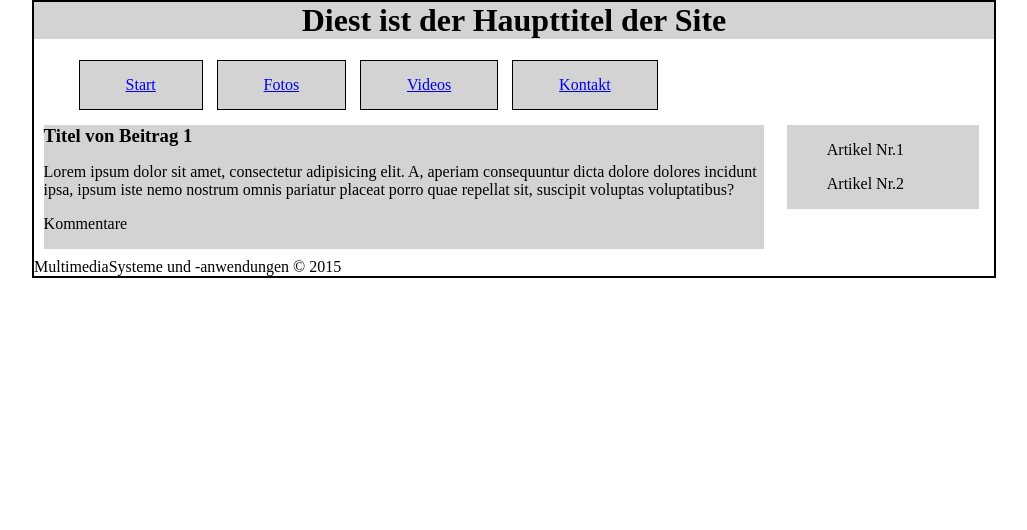
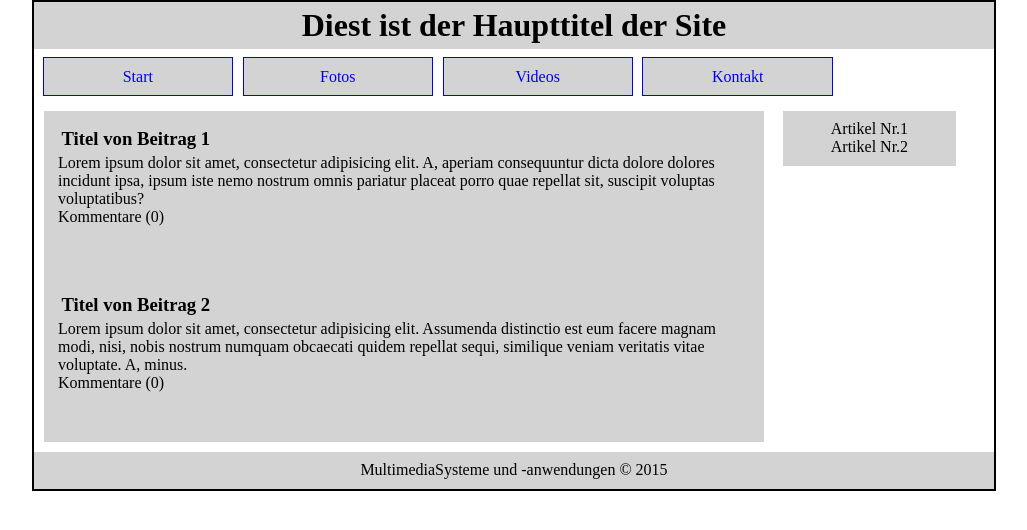
Before and after one commit to jonnycut/FSBwIT2015, a PHP site: the page made by MultiMedia/Box_Umbau_Übung/Umbau_übung.html in a window 1280 px wide. Shown: the top 530 px of the page, without its empty margins (126-1153 px from the left). Run offline with PHP 8.4, Linux system fonts and the light colour scheme.

Commit message:
MM Übungen -> Box, float etc

```diff
--- a/MultiMedia/Box_Umbau_Übung/Umbau_übung.html
+++ b/MultiMedia/Box_Umbau_Übung/Umbau_übung.html
@@ -6,6 +6,7 @@
     <link rel="stylesheet" type="text/css" href="umbau.css" >
 </head>
 <body>
+<div id="outline">
     <header>
 
         <h1>Diest ist der Haupttitel der Site</h1>
@@ -27,12 +28,23 @@
             <header>
                 <h1 id="titel">Titel von Beitrag 1</h1>
             </header>
-            <p id="test1">Lorem ipsum dolor sit amet, consectetur adipisicing elit. A, aperiam consequuntur dicta dolore dolores incidunt ipsa, ipsum iste nemo nostrum omnis pariatur placeat porro quae repellat sit, suscipit voluptas voluptatibus?</p>
-            <p id="test2"></p>
+            <p id="Art1Text1">Lorem ipsum dolor sit amet, consectetur adipisicing elit. A, aperiam consequuntur dicta dolore dolores incidunt ipsa, ipsum iste nemo nostrum omnis pariatur placeat porro quae repellat sit, suscipit voluptas voluptatibus?</p>
+            <p id="Art1Text2"></p>
             <footer>
-                <p>Kommentare</p>
+                <p>Kommentare (0)</p>
 
             </footer>
+        </article>
+
+        <article>
+            <header>
+                <h1 id="Artikel2"> Titel von Beitrag 2</h1>
+            </header>
+            <p id="Art2Text1">Lorem ipsum dolor sit amet, consectetur adipisicing elit. Assumenda distinctio est eum facere magnam modi, nisi, nobis nostrum numquam obcaecati quidem repellat sequi, similique veniam veritatis vitae voluptate. A, minus.</p>
+            <footer>
+                Kommentare (0)
+            </footer>
+
         </article>
     </section>
     <aside>
@@ -42,6 +54,7 @@
     <footer>
         MultimediaSysteme und -anwendungen &copy; 2015
     </footer>
+</div>
 </body>
 
 </html>
--- a/MultiMedia/Box_Umbau_Übung/umbau.css
+++ b/MultiMedia/Box_Umbau_Übung/umbau.css
@@ -1,4 +1,9 @@
-body{
+*{
+    margin: 0;
+    padding: 0;
+}
+
+#outline{
     height: 50%;
     width: 75%;
     margin: 0px auto auto auto;
@@ -7,30 +12,56 @@ body{
 
 li{
     list-style: none;
-    border: solid 1px;
+
     float: left;
+    width: 20%;
+    text-align: center;
+
 
     margin: 0.5%;
-    margin-right: 1%;
-    padding-top: 1.67%;
-    padding-left: 5%;
-    padding-right: 5%;
-    padding-bottom: 1.67%;
-    background-color: lightgrey;
+
+
+
+
 
 }
+
+a{
+    text-decoration: none;
+    display: block;
+    border: solid 1px;
+    background-color: lightgrey;
+    padding-top: 5%;
+    padding-bottom: 5%;
+}
+
+ul{
+    padding: 0.4%;
+}
+
+
 section{
     display: inline-block;
     background-color: lightgray;
-    clear: both;
+    float: left;
     width: 75%;
     margin: 1%;
 }
+article{
+    margin-bottom: 5%;
+    padding: 2%;
+
+}
 aside{
     background-color: lightgray;
-    display: inline-block;
+    float: left;
+    padding: 5%;
+    padding-top: 1%;
+    padding-bottom: 1%;
     margin: 1%;
-    width: 20%;
+
+
+
     vertical-align: top;
 
 }
@@ -40,6 +71,7 @@ header > h1{
     text-align: center;
     margin-top: 0px;
     margin-bottom: 0;
+    padding: 0.5%;
 
 }
 article > header > h1{
@@ -48,3 +80,12 @@ article > header > h1{
     text-align: left;
 
 }
+
+div>footer{
+    margin: 0;
+    background-color: lightgray;
+    text-align: center;
+    padding: 1%;
+    vertical-align: middle;
+    clear: both;
+}
```
